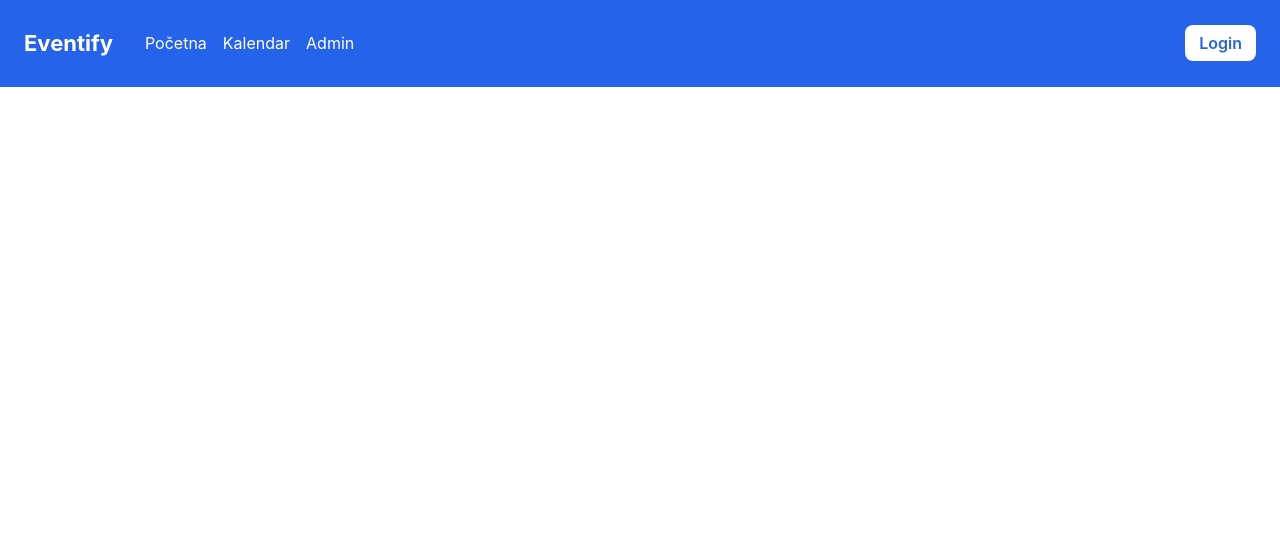
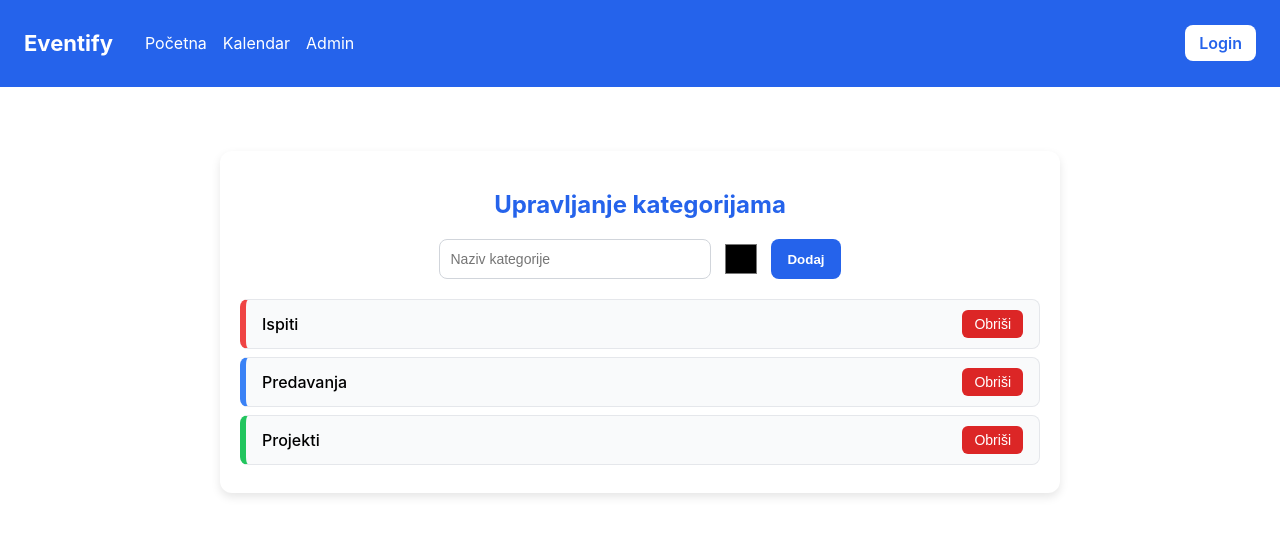
Before and after one commit to elab-development/internet-tehnologije-2024-projekat-appupravljanjedogadjajima_2021_384_91, a React (Create React App) app in the folder frontend/reactapp/: page /admin in a window 1280 px wide. Shown: the top 536 px of the page. Built offline with nearby package versions, Linux system fonts and the light colour scheme.

Commit message:
Dodata Admin stranica za upravljanje kategorijama

```diff
--- a/frontend/reactapp/src/App.js
+++ b/frontend/reactapp/src/App.js
@@ -2,6 +2,7 @@ import NavBar from "./components/NavBar";
 import { BrowserRouter, Routes, Route } from "react-router-dom";
 import Login from "./pages/Login";
 import CalendarPage from "./pages/CalendarPage";
+import AdminPage from "./pages/AdminPage";
 
 function App() {
   return (
@@ -21,6 +22,7 @@ function App() {
             />
             <Route path="/login" element={<Login />} />
             <Route path="/calendar" element={<CalendarPage />} />
+            <Route path="/admin" element={<AdminPage />} />
           </Routes>
         </div>
       </div>
--- /dev/null
+++ b/frontend/reactapp/src/pages/AdminPage.css
@@ -0,0 +1,86 @@
+.admin-page {
+  max-width: 800px;
+  margin: 40px auto;
+  padding: 20px;
+  background-color: white;
+  border-radius: 12px;
+  box-shadow: 0 4px 10px rgba(0, 0, 0, 0.1);
+}
+
+.admin-page h2 {
+  text-align: center;
+  color: #2563eb;
+  margin-bottom: 20px;
+}
+
+.category-form {
+  display: flex;
+  justify-content: center;
+  gap: 10px;
+  margin-bottom: 20px;
+}
+
+.category-form input[type="text"] {
+  padding: 10px;
+  border: 1px solid #d1d5db;
+  border-radius: 8px;
+  width: 250px;
+  font-size: 14px;
+}
+
+.category-form input[type="color"] {
+  width: 40px;
+  height: 40px;
+  border: none;
+  background: transparent;
+  cursor: pointer;
+}
+
+.add-btn {
+  background-color: #2563eb;
+  color: white;
+  border: none;
+  border-radius: 8px;
+  padding: 10px 16px;
+  cursor: pointer;
+  font-weight: 600;
+}
+
+.add-btn:hover {
+  background-color: #1d4ed8;
+}
+
+.category-list {
+  list-style: none;
+  padding: 0;
+  margin: 0;
+}
+
+.category-list li {
+  display: flex;
+  justify-content: space-between;
+  align-items: center;
+  background-color: #f9fafb;
+  border: 1px solid #e5e7eb;
+  border-radius: 8px;
+  padding: 10px 16px;
+  margin-bottom: 8px;
+}
+
+.category-list li span {
+  font-weight: 500;
+}
+
+.delete-btn {
+  background-color: #dc2626;
+  color: white;
+  border: none;
+  border-radius: 6px;
+  padding: 6px 12px;
+  cursor: pointer;
+  font-size: 14px;
+}
+
+.delete-btn:hover {
+  background-color: #b91c1c;
+}
--- /dev/null
+++ b/frontend/reactapp/src/pages/AdminPage.jsx
@@ -0,0 +1,63 @@
+import { useState } from "react";
+import "./AdminPage.css";
+
+export default function AdminPage() {
+  const [categories, setCategories] = useState([
+    { id: 1, name: "Ispiti", color: "#ef4444" },
+    { id: 2, name: "Predavanja", color: "#3b82f6" },
+    { id: 3, name: "Projekti", color: "#22c55e" },
+  ]);
+
+  const [form, setForm] = useState({ name: "", color: "" });
+
+  const handleSubmit = (e) => {
+    e.preventDefault();
+    if (form.name.trim() === "") return;
+
+    const newCategory = {
+      id: Math.max(0, ...categories.map((c) => c.id)) + 1,
+      name: form.name,
+      color: form.color || "#6b7280",
+    };
+
+    setCategories([...categories, newCategory]);
+    setForm({ name: "", color: "" });
+  };
+
+  const handleDelete = (id) => {
+    setCategories(categories.filter((c) => c.id !== id));
+  };
+
+  return (
+    <div className="admin-page">
+      <h2>Upravljanje kategorijama</h2>
+
+      <form onSubmit={handleSubmit} className="category-form">
+        <input
+          type="text"
+          placeholder="Naziv kategorije"
+          value={form.name}
+          onChange={(e) => setForm({ ...form, name: e.target.value })}
+          required
+        />
+        <input
+          type="color"
+          value={form.color}
+          onChange={(e) => setForm({ ...form, color: e.target.value })}
+        />
+        <button type="submit" className="add-btn">Dodaj</button>
+      </form>
+
+      <ul className="category-list">
+        {categories.map((c) => (
+          <li key={c.id} style={{ borderLeft: `6px solid ${c.color}` }}>
+            <span>{c.name}</span>
+            <button className="delete-btn" onClick={() => handleDelete(c.id)}>
+              Obriši
+            </button>
+          </li>
+        ))}
+      </ul>
+    </div>
+  );
+}
```
